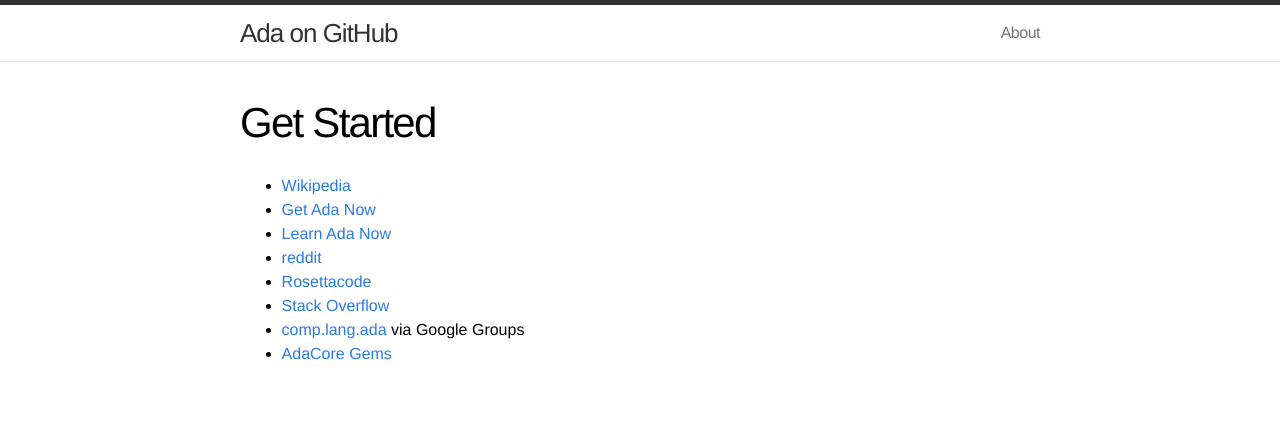
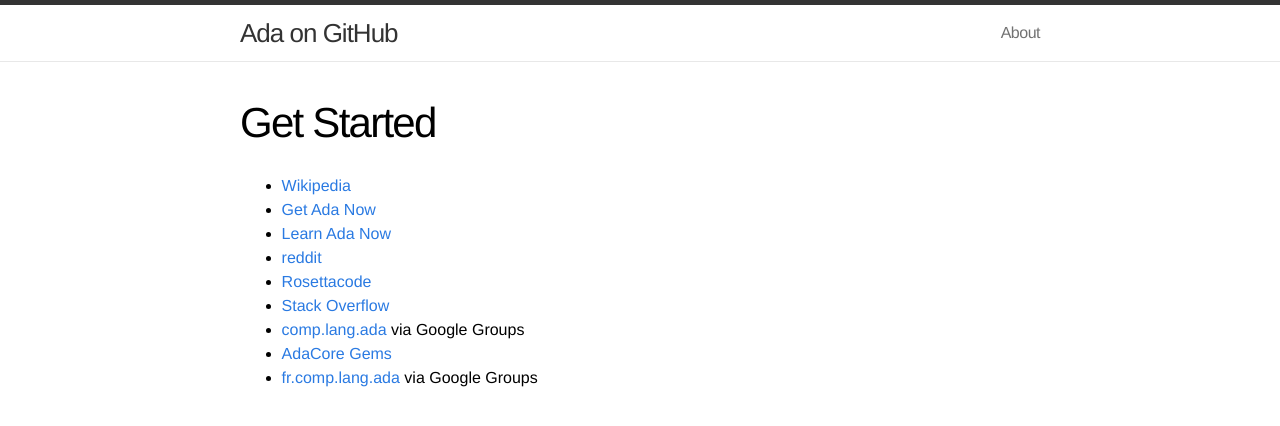
Before and after one commit to quornings/quornings.github.io, a Jekyll site: the page built from getstarted.md, in a window 1280 px wide. Shown: the top 426 px of the page. Built offline with Jekyll 4.4.1, drawn with Linux system fonts in a browser that asks for light colours.

Commit message:
Add fr.comp.lang.ada

```diff
--- a/getstarted.md
+++ b/getstarted.md
@@ -12,3 +12,4 @@ permalink: /getstarted/
 - [Stack Overflow](https://stackoverflow.com/questions/tagged/ada)
 - [comp.lang.ada](https://groups.google.com/forum/#!forum/comp.lang.ada) via Google Groups
 - [AdaCore Gems](https://www.adacore.com/gems)
+- [fr.comp.lang.ada](https://groups.google.com/forum/#!forum/fr.comp.lang.ada) via Google Groups
```
